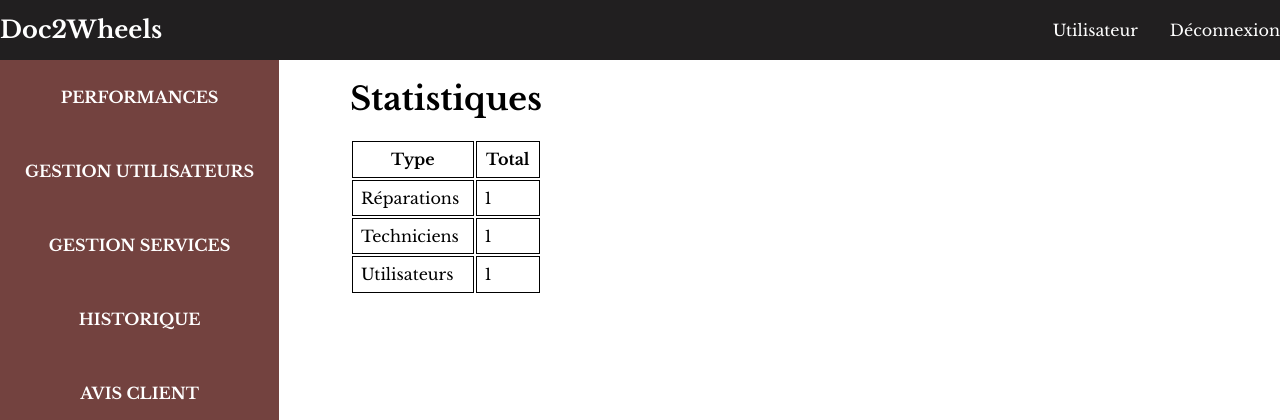
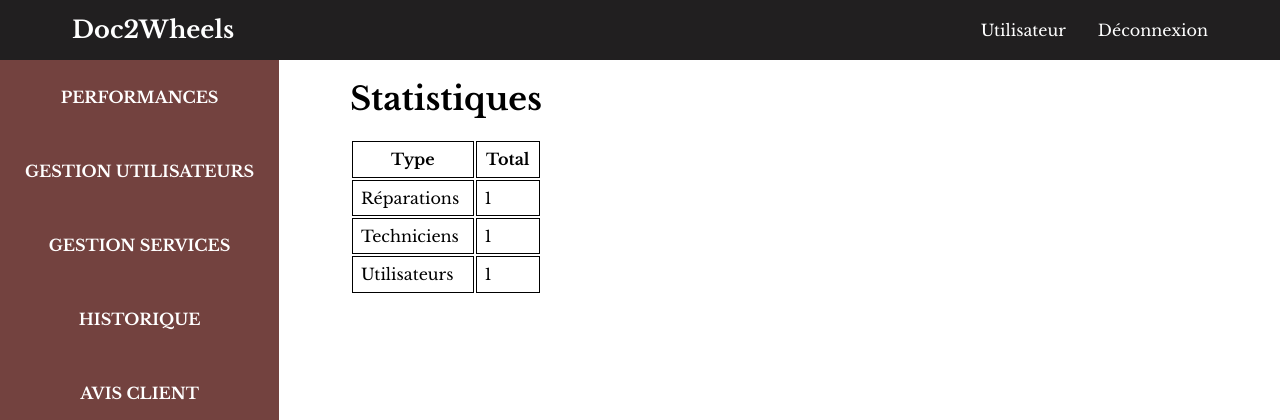
Before and after one commit to theholyguard/doc2wheels, a PHP site: the page made by src/views/admin_performance.php in a window 1280 px wide. Shown: the top 420 px of the page. Run offline with PHP 8.4, Linux system fonts and the light colour scheme; the template is opened without the code that fills it: most values are stand-ins (such as "Sample title", 1, 10 or a date in 2020).

Commit message:
modif layout

```diff
--- a/src/views/layoutAdmin.php
+++ b/src/views/layoutAdmin.php
@@ -11,7 +11,7 @@
 <body>
 
     <nav class="navbar">
-        <div class="flex-space-between">
+        <div class="container flex-space-between align-items-center">
             <a class="navbar-brand" href="/">Doc2Wheels</a>
             <ul class="navbar-menu">
                 <li class="nav-item"><a class="nav-link" href="../dashboard">Utilisateur</a></li>
--- a/src/views/layoutAdminCreate.php
+++ b/src/views/layoutAdminCreate.php
@@ -11,7 +11,7 @@
 <body>
 
     <nav class="navbar">
-        <div class="flex-space-between">
+        <div class="container flex-space-between align-items-center">
             <a class="navbar-brand" href="/">Doc2Wheels</a>
             <ul class="navbar-menu">
                 <?php if (isset($_SESSION['user_id'])): ?>
```
